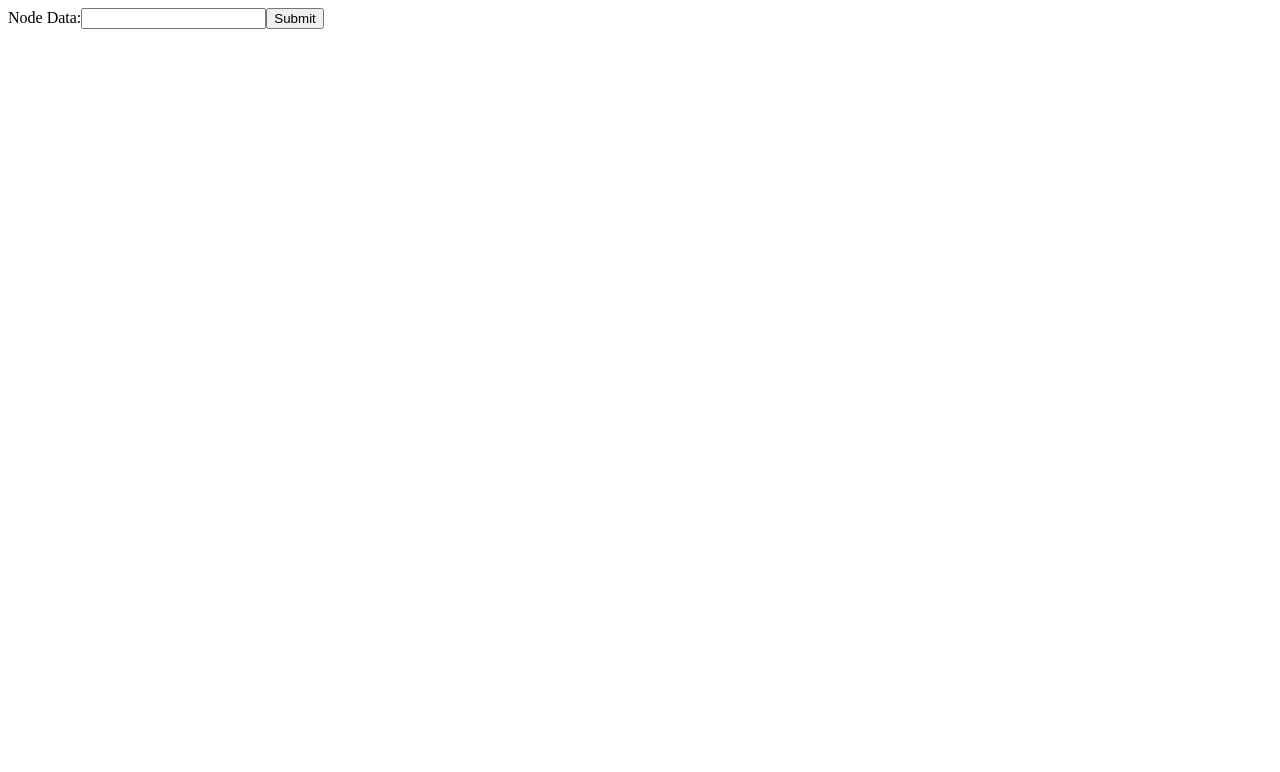
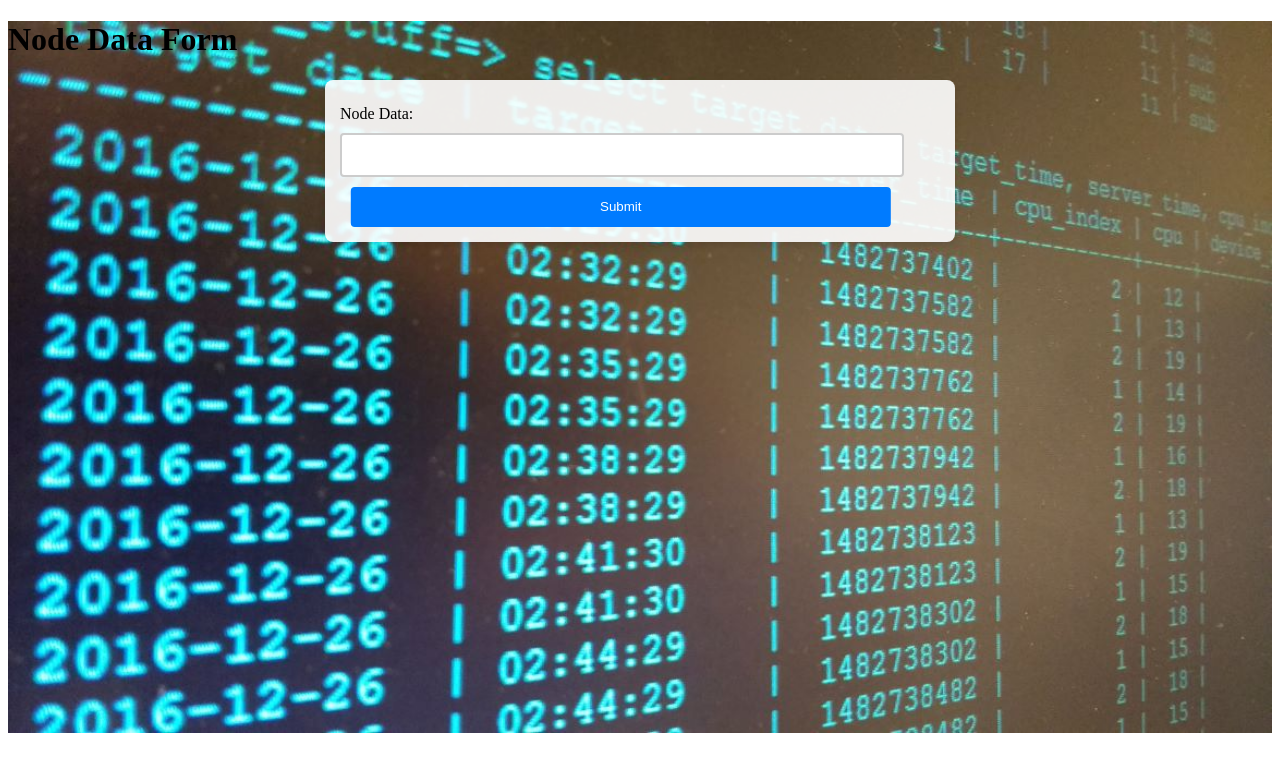
Before and after one commit to Rafaelshelby19/vercel, an Angular app: page / in a window 1280 px wide. Shown: the top 772 px of the page. Built offline with nearby package versions, Linux system fonts and the light colour scheme.

Commit message:
Descrição das mudanças feitas

```diff
--- a/angular.json
+++ b/angular.json
@@ -23,7 +23,8 @@
             "assets": [
               {
                 "glob": "**/*",
-                "input": "public"
+               "input": "src/assets",
+               "output": "/assets"
               }
             ],
             "styles": [
--- a/server.js
+++ b/server.js
@@ -1,4 +1,4 @@
-const express = require('express');
+const express = require('express');"O Express serve como uma camada de abstração sobre o Node.js, tornando mais fácil e rápido criar servidores web e APIs robustas. Ele oferece funcionalidades prontas para lidar com rotas, requisições e respostas, middlewares, e muito mais, permitindo que você foque mais na lógica do seu aplicativo e menos em detalhes técnicos complexos."
 const bodyParser = require('body-parser');
 const mongoose = require('mongoose');
 const cors = require('cors');
--- a/src/app/module/frutas/frutas.component.css
+++ b/src/app/module/frutas/frutas.component.css
@@ -0,0 +1,58 @@
+
+.background-form {
+  position: relative; /* Contexto de posicionamento para z-index dos filhos */
+}
+
+.background-form header {
+  position: relative; /* Necessário para controle de z-index */
+  z-index: 0; /* Mantém a imagem de fundo atrás de tudo */
+}
+
+.background-form header img {
+  display: block; /* Remove qualquer espaço abaixo da imagem */
+  width: 100%; /* Faz a imagem cobrir todo o header */
+  height: auto; /* Mantém a proporção da imagem */
+  position: absolute; /* Posiciona absolutamente dentro do header */
+  top: 0;
+  left: 0;
+  z-index: -1; /* Coloca a imagem atrás de todos os conteúdos do header */
+}
+
+.background-form form {
+  position: relative; /* Garante que o formulário fique na frente da imagem */
+  z-index: 1; /* Maior que o z-index da imagem */
+  background-color: rgba(255, 255, 255, 0.9); /* Fundo levemente transparente */
+  padding: 15px; /* Espaçamento interno */
+  border-radius: 8px; /* Bordas arredondadas para o formulário */
+  box-shadow: 0 4px 6px rgba(0,0,0,0.1); /* Sombra leve para destaque */
+  width: 80%; /* Ajusta a largura do formulário para 80% do container pai */
+  max-width: 600px; /* Máximo de largura para evitar que fique muito largo */
+  min-width: 300px; /* Mínimo de largura para garantir legibilidade */
+  margin: auto; /* Centraliza o formulário horizontalmente */
+  height: auto;
+}
+
+
+.background-form label,
+.background-form input,
+.background-form button {
+  display: block; /* Faz cada elemento ser um bloco, ajudando no layout */
+  width: 90%; /* Faz cada elemento usar a largura total disponível */
+  margin-top: 10px; /* Espaço entre os elementos */
+  align-items: center;
+}
+
+.background-form input,
+.background-form button {
+  height: 40px; /* Altura fixa para input e botão */
+  padding: 0 10px; /* Padding interno */
+  border: 2px solid #ccc; /* Borda para identificação fácil */
+  border-radius: 4px; /* Bordas arredondadas */
+}
+
+.background-form button {
+  background-color: #007BFF; /* Cor de fundo para o botão */
+  color: white; /* Cor do texto */
+  border-color: #007BFF; /* Cor da borda do botão */
+ transform: translateX(2%)translateY(0%);
+}
--- a/src/app/module/frutas/frutas.component.html
+++ b/src/app/module/frutas/frutas.component.html
@@ -1,5 +1,11 @@
-<form [formGroup]="nodeForm" (ngSubmit)="onSubmit()">
-  <label for="nodeData">Node Data:</label>
-  <input id="nodeData" formControlName="nodeData">
-  <button type="submit">Submit</button>
-</form>
+<div class="background-form">
+  <header>
+    <h1>Node Data Form</h1>
+    <img src="assets/banco.jpg" alt="Buraco Negro">
+  </header>
+  <form [formGroup]="nodeForm" (ngSubmit)="onSubmit()">
+    <label for="nodeData">Node Data:</label>
+    <input id="nodeData" formControlName="nodeData">
+    <button type="submit">Submit</button>
+  </form>
+</div>
```
Also changed, not shown: src/assets/banco.jpg (added), src/assets/buraconegro.jpg (added).
